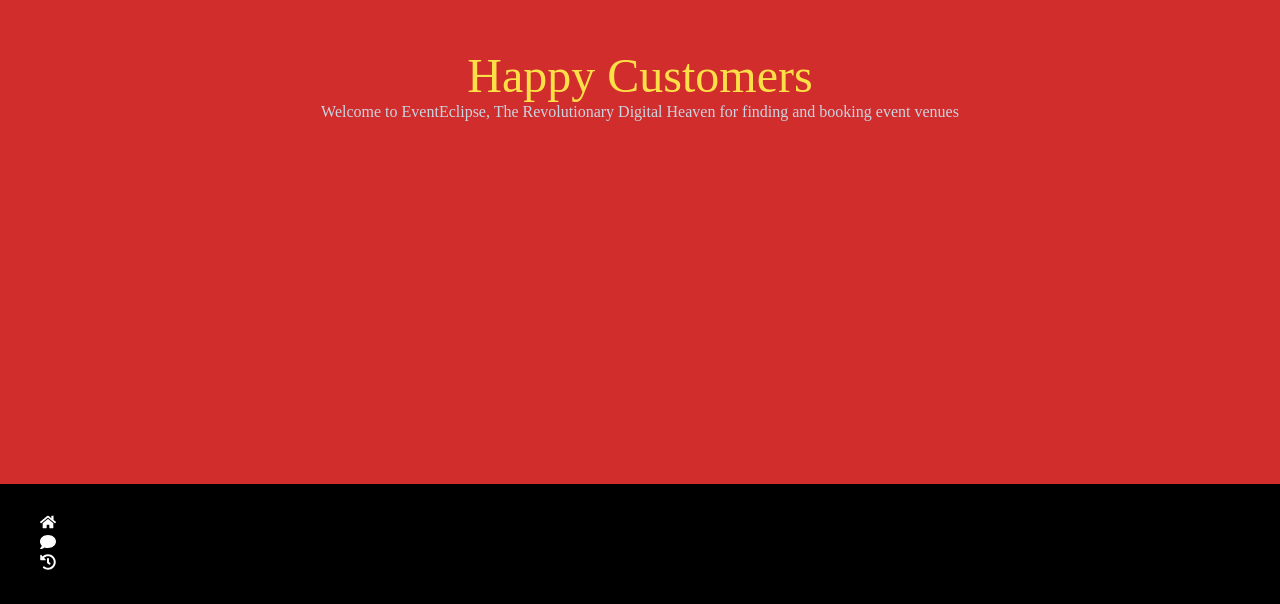
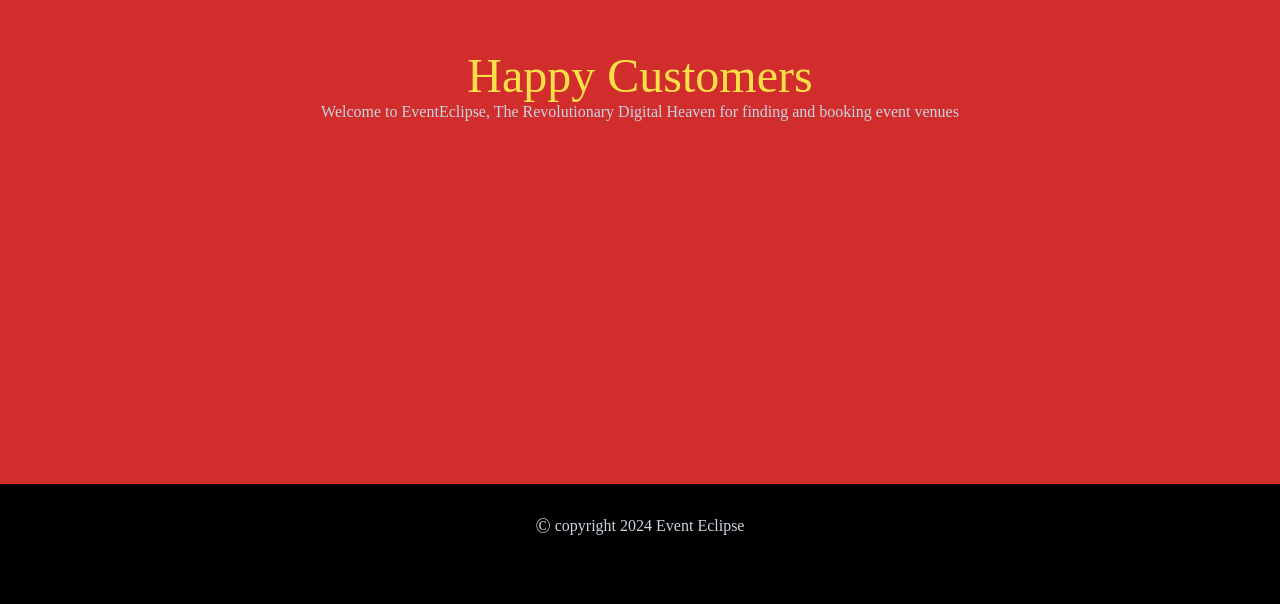
Before and after one commit to Tim-Alpha/Event-Eclipse-Frontend, a React (Create React App) app: page /home in a window 1280 px wide. Shown: the part 2716-3320 px from the top of the page. After the commit the page ends 3280 px from the top, so only its background shows below. Built offline with nearby package versions, Linux system fonts and the light colour scheme.

Commit message:
update: add footer

```diff
--- /dev/null
+++ b/src/components/css/Footer.css
@@ -0,0 +1,14 @@
+.footer {
+    display: flex;
+    align-items: center;
+    justify-content: center;
+    width: 100%;
+    height: 10vh;
+    color: #cbd5e1;
+}
+
+.copyright {
+    position: relative;
+    top: 2.9px;
+    font-size: 20px;
+}
--- a/src/components/header-footer/Footer.js
+++ b/src/components/header-footer/Footer.js
@@ -1,37 +1,14 @@
-import React from "react";
-import { useNavigate } from "react-router-dom";
-import { FaHome, FaComment, FaHistory } from "react-icons/fa";
+import React from 'react';
+import '../css/Footer.css';
 
-const BottomBar = () => {
-    const navigate = useNavigate();
-
-    const handleHomeClick = () => {
-        navigate("/");
-    };
-
-    const handleChatClick = () => {
-        navigate("/chat");
-    };
-
-    const handleHistoryClick = () => {
-        navigate("/history");
-    };
-
+const Footer = () => {
     return (
-        <footer className="bottom-bar bg-dark text-white text-center py-3">
-            <div className="container">
-                <div className="row">
-                    <div className="col">
-                        <ul className="icon-list">
-                            <li onClick={handleHomeClick}><FaHome /></li>
-                            <li onClick={handleChatClick}><FaComment /></li>
-                            <li onClick={handleHistoryClick}><FaHistory /></li>
-                        </ul>
-                    </div>
-                </div>
+        <footer className='footer'>
+            <div className='footer-section'>
+                <p className='footer-text'><span className='copyright'>&copy;</span> copyright 2024 Event Eclipse</p>
             </div>
         </footer>
     );
 };
 
-export default BottomBar;
+export default Footer;
```
